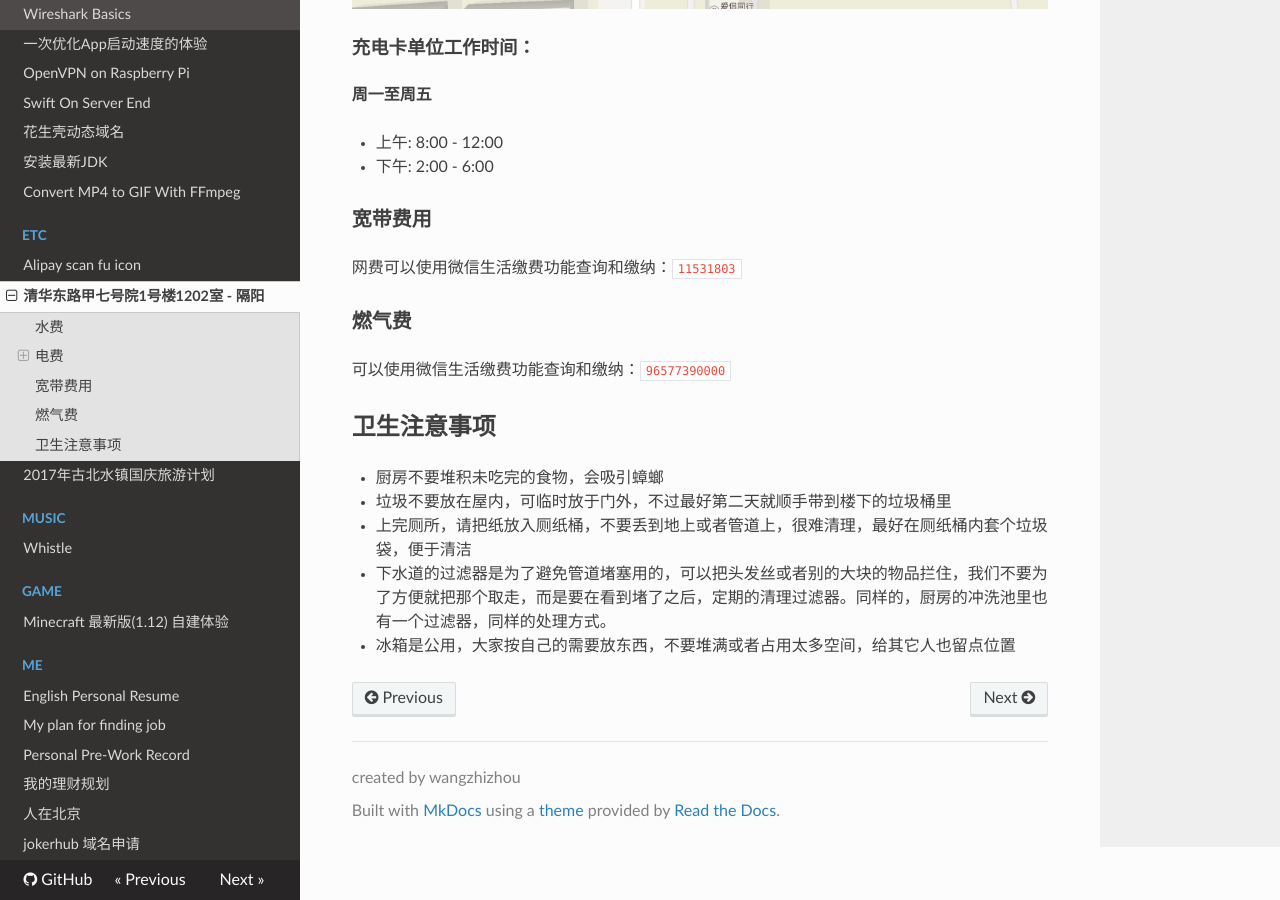
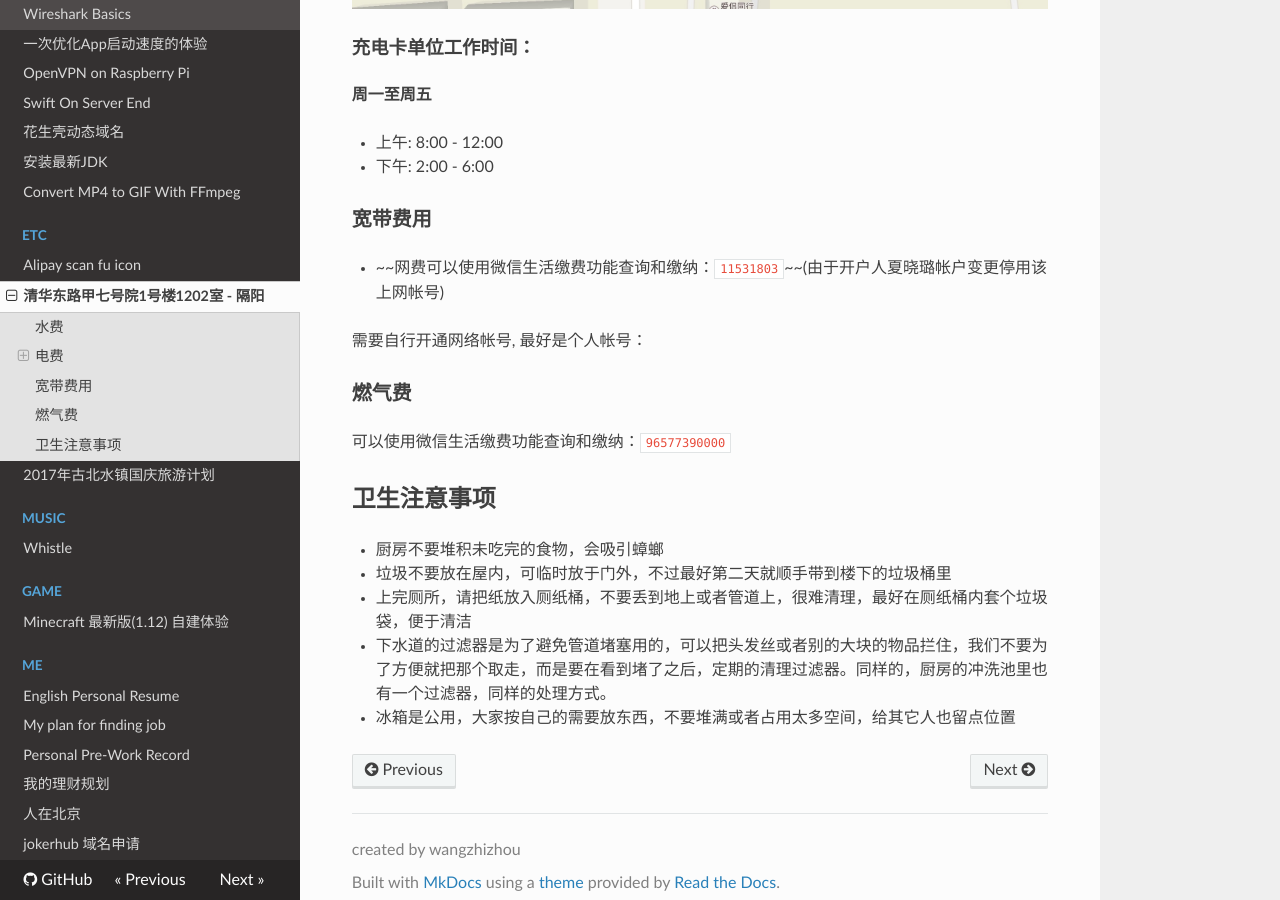
Before and after one commit to wangzhizhou/JokerBlog, an MkDocs documentation site: the page built from docs/life/Renting in Beijing.md, in a window 1280 px wide and 900 px high, scrolled down 971 px. Built offline with MkDocs 1.6.1, drawn with Linux system fonts in a browser that asks for light colours; nearby versions of some CDN libraries; old or Windows-style settings are respelled for this version of MkDocs.

Commit message:
上网方式重新办理

```diff
--- a/docs/life/Renting in Beijing.md
+++ b/docs/life/Renting in Beijing.md
@@ -30,7 +30,11 @@
 
 ### 宽带费用
 
-网费可以使用微信生活缴费功能查询和缴纳：`11531803`
+ - ~~网费可以使用微信生活缴费功能查询和缴纳：`11531803`~~(由于开户人夏晓璐帐户变更停用该上网帐号)
+
+需要自行开通网络帐号, 最好是个人帐号：
+
+
 
 ### 燃气费
 
```
